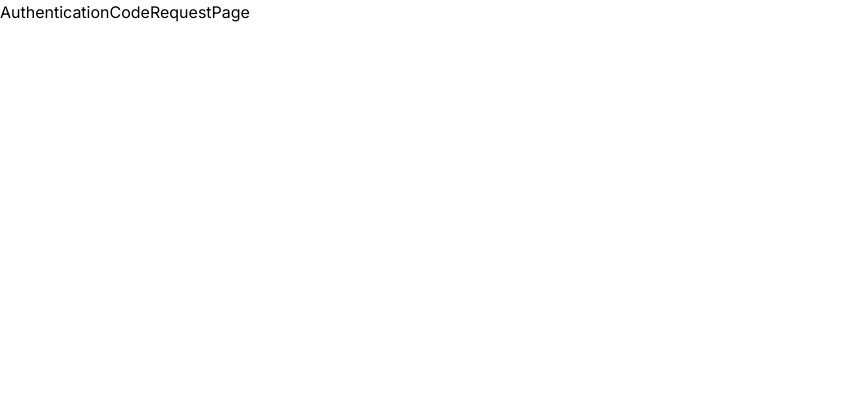
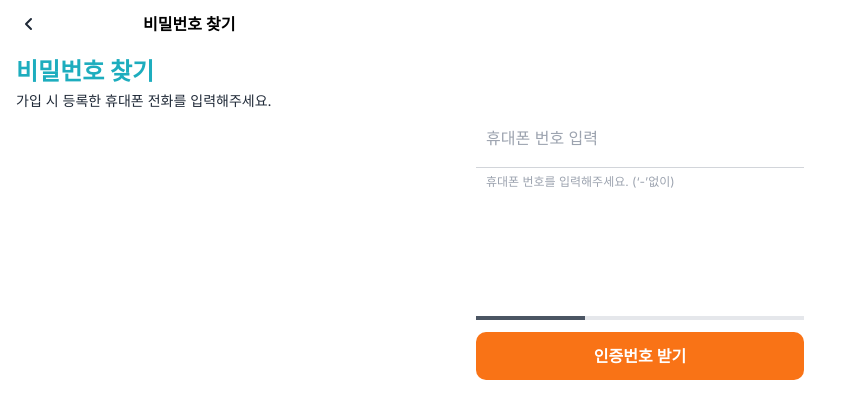
Before and after one commit to pearlKinn/join_uz_front, a Next.js app: page /findPw/authenticationCodeRequest in a window 1280 px wide. Shown: the top 418 px of the page, without its empty margins (0-866 px from the left). Built offline with nearby package versions, Linux system fonts and the light colour scheme.

Commit message:
:lipstick: [Design] 클라이언트 컴포넌트 분리

```diff
--- a/src/app/(Auth)/findPw/authenticationCodeRequest/page.tsx
+++ b/src/app/(Auth)/findPw/authenticationCodeRequest/page.tsx
@@ -1,7 +1,26 @@
-import React from "react";
+import PhoneNumberAuthentication from "@/app/ui/phoneNumberAuthentication";
+import TitleHeader from "@/components/titleHeader/titleHeader";
 
 const AuthenticationCodeRequestPage = () => {
-  return <div>AuthenticationCodeRequestPage</div>;
+  return (
+    <section className="min-w-[360px] h-lvh flex flex-col px-4">
+      <TitleHeader
+        title="비밀번호 찾기"
+        subTitle="비밀번호 찾기"
+        description="가입 시 등록한 휴대폰 전화를 입력해주세요."
+      />
+      <main className="flex flex-col items-center">
+        <PhoneNumberAuthentication>
+          <progress
+            className="w-[328px] h-1 bg-gray-300 mb-3"
+            id="progress"
+            value={100 / 3}
+            max="100"
+          />
+        </PhoneNumberAuthentication>
+      </main>
+    </section>
+  );
 };
 
 export default AuthenticationCodeRequestPage;
--- /dev/null
+++ b/src/app/ui/phoneNumberAuthentication.tsx
@@ -0,0 +1,30 @@
+"use client";
+import Button from "@/components/button/button";
+import Input from "@/components/input/input";
+import { MouseEventHandler } from "react";
+
+interface PhoneNumberAuthenticationProps {
+  children: React.ReactNode;
+}
+
+const PhoneNumberAuthentication = ({
+  children,
+}: PhoneNumberAuthenticationProps) => {
+  return (
+    <>
+      <div className="mb-[129.74px]">
+        <Input type="number" id="userNumber" placeholder="휴대폰 번호 입력">
+          <span className="text-outlineInactive textXS pl-[10px]">
+            휴대폰 번호를 입력해주세요. (‘-’없이)
+          </span>
+        </Input>
+      </div>
+      {children}
+      <Button size="xl" StyleType="cta" type="submit" onClick={() => {}}>
+        인증번호 받기
+      </Button>
+    </>
+  );
+};
+
+export default PhoneNumberAuthentication;
```
